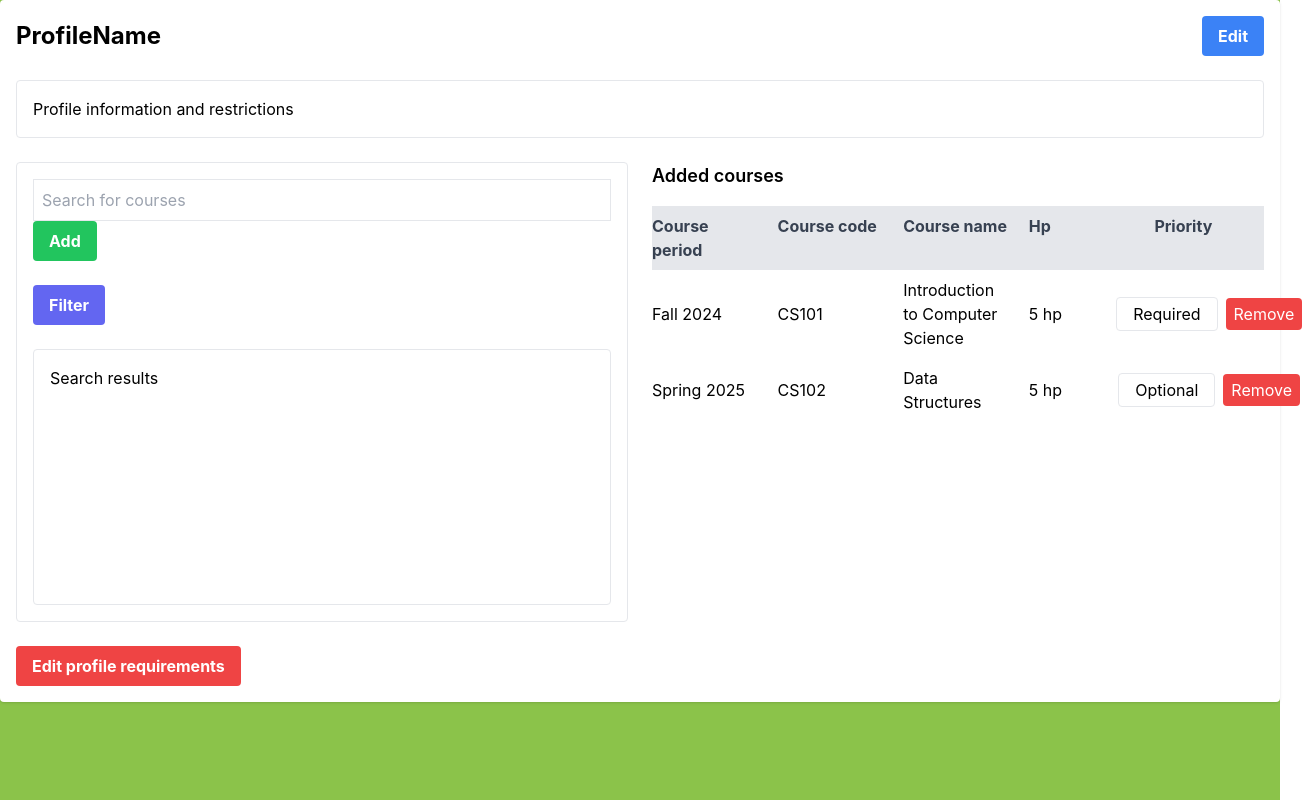
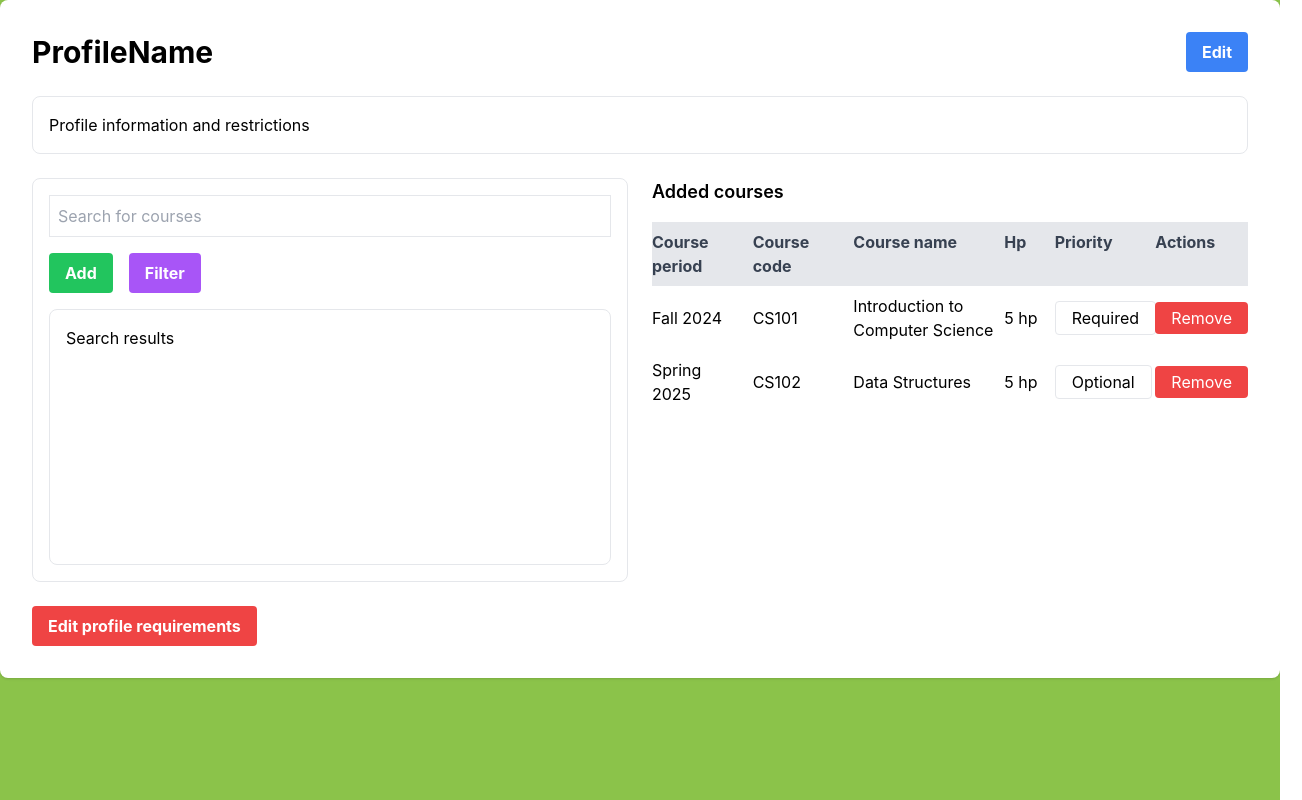
Before and after one commit to WebLabs-AB/MasterChooserApplication, a React (Create React App) app in the folder Frontend/masterfrontend/: page /teachermasterprofile in a window 1280 px wide. Shown: the whole page, 1302 px wide, since content can reach past the window. Built offline with nearby package versions, Linux system fonts and the light colour scheme.

Commit message:
"Try to fix spacing in course list"

```diff
--- a/Frontend/masterfrontend/src/Screens/TeacherMasterProfilePage.tsx
+++ b/Frontend/masterfrontend/src/Screens/TeacherMasterProfilePage.tsx
@@ -34,23 +34,24 @@ export const TeacherCreateUpdateProfilePage = () => {
   };
 
   const renderCourseHeadings = () => (
-    <div className="grid grid-cols-5 gap-4 font-bold py-2 bg-gray-200 text-gray-700">
-      <div>Course period</div>
-      <div>Course code</div>
-      <div>Course name</div>
-      <div>Hp</div>
-      <div>Priority</div>
+    <div className="grid grid-cols-12 gap-2 font-bold py-2 bg-gray-200 text-gray-700">
+      <div className="col-span-2">Course period</div>
+      <div className="col-span-2">Course code</div>
+      <div className="col-span-3">Course name</div>
+      <div className="col-span-1">Hp</div>
+      <div className="col-span-2">Priority</div>
+      <div className="col-span-2">Actions</div>
     </div>
   );
 
   const renderCourses = () => {
     return courses.map((course) => (
-      <div key={course.id} className="grid grid-cols-5 gap-4 items-center py-2">
-        <div>{course.period}</div>
-        <div>{course.code}</div>
-        <div>{course.name}</div>
-        <div>{`${course.hp} hp`}</div>
-        <div className="flex gap-2 items-center justify-center">
+      <div key={course.id} className="grid grid-cols-12 gap-2 items-center py-2">
+        <div className="col-span-2">{course.period}</div>
+        <div className="col-span-2">{course.code}</div>
+        <div className="col-span-3">{course.name}</div>
+        <div className="col-span-1">{`${course.hp} hp`}</div>
+        <div className="col-span-2">
           <Listbox as="div" value={course.priority} onChange={(newPriority) => updatePriority(course.id, newPriority)}>
             <Listbox.Button className="border rounded px-4 py-1 cursor-pointer text-center">
               {course.priority}
@@ -67,7 +68,9 @@ export const TeacherCreateUpdateProfilePage = () => {
               ))}
             </Listbox.Options>
           </Listbox>
-          <button onClick={() => removeCourse(course.id)} className="bg-red-500 text-white px-2 py-1 rounded">
+        </div>
+        <div className="col-span-2 text-center">
+          <button onClick={() => removeCourse(course.id)} className="bg-red-500 text-white px-4 py-1 rounded">
             Remove
           </button>
         </div>
@@ -76,26 +79,26 @@ export const TeacherCreateUpdateProfilePage = () => {
   };
 
   return (
-    <div className="container mx-auto p-4 bg-white shadow rounded">
+    <div className="container mx-auto p-8 bg-white shadow rounded-lg">
       <div className="flex justify-between items-center mb-6">
-        <h1 className="text-2xl font-bold">ProfileName</h1>
+        <h1 className="text-3xl font-bold">ProfileName</h1>
         <button className="text-white bg-blue-500 hover:bg-blue-700 font-bold py-2 px-4 rounded">
           Edit
         </button>
       </div>
-      <div className="mb-6 p-4 border rounded">Profile information and restrictions</div>
-      <div className="grid grid-cols-1 md:grid-cols-2 gap-6 mb-6">
-        <div className="p-4 border rounded">
-          <div className="mb-6">
-            <input type="text" placeholder="Search for courses" className="border p-2 mr-2 w-full" />
-            <button className="text-white bg-green-500 hover:bg-green-700 font-bold py-2 px-4 rounded">
+      <div className="mb-6 p-4 border rounded-lg">Profile information and restrictions</div>
+      <div className="grid grid-cols-1 lg:grid-cols-2 gap-6 mb-6">
+        <div className="p-4 border rounded-lg">
+          <input type="text" placeholder="Search for courses" className="border p-2 w-full mb-4" />
+          <div className="flex gap-4 mb-4">
+            <button className="bg-green-500 text-white font-bold py-2 px-4 rounded">
               Add
             </button>
+            <button className="bg-purple-500 text-white font-bold py-2 px-4 rounded">
+              Filter
+            </button>
           </div>
-          <button className="mb-6 text-white bg-indigo-500 hover:bg-indigo-700 font-bold py-2 px-4 rounded">
-            Filter
-          </button>
-          <div className="p-4 border rounded h-64">Search results</div>
+          <div className="p-4 border rounded-lg h-64">Search results</div>
         </div>
         <div>
           <h2 className="text-lg font-semibold mb-4">Added courses</h2>
@@ -103,7 +106,7 @@ export const TeacherCreateUpdateProfilePage = () => {
           {renderCourses()}
         </div>
       </div>
-      <button className="text-white bg-red-500 hover:bg-red-700 font-bold py-2 px-4 rounded w-full md:w-auto">
+      <button className="bg-red-500 text-white font-bold py-2 px-4 rounded w-full lg:w-auto">
         Edit profile requirements
       </button>
     </div>
```
